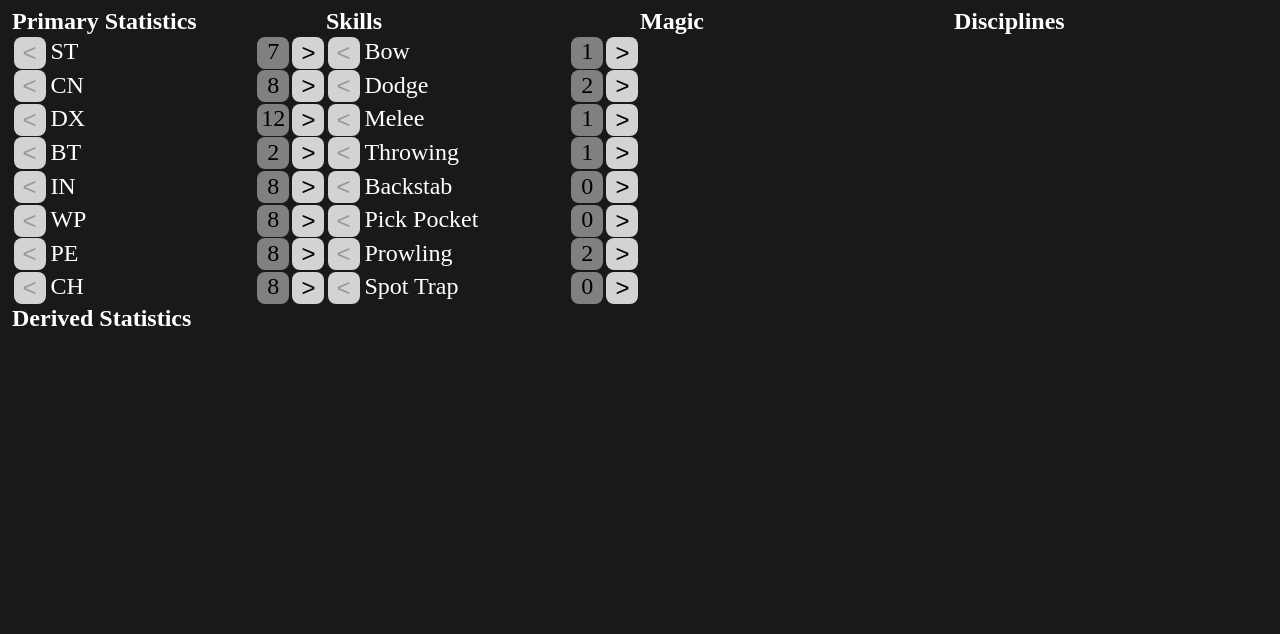
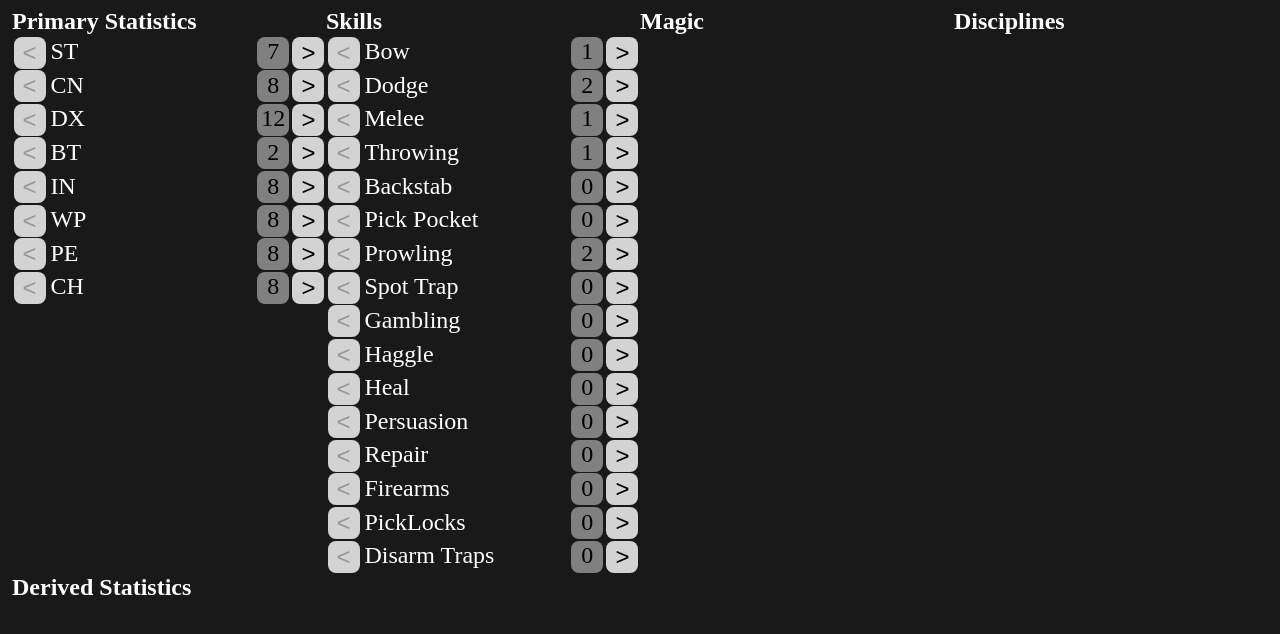
Before and after one commit to limaxophobiac/arcplanner, a React (Vite) app: page / in a window 1280 px wide. Shown: the top 634 px of the page. Built offline with nearby package versions, Linux system fonts and the light colour scheme.

Commit message:
adding skill

```diff
--- a/src/Planner.jsx
+++ b/src/Planner.jsx
@@ -9,6 +9,7 @@ export default Planner;
 
 function Planner(){
     const [character, setCharacter] = useState(characterFactory());
+ //   const [igMins, setIgMins] = useState(false);
 
     function addStat(id, val){
         setCharacter({...character, [id]: character[id] + val, unspent: character.unspent - val})
@@ -21,16 +22,6 @@ function Planner(){
         return (races[character.race][name] || 0) + (backgrounds[character.background].modifiers[name] || 0) + (character[name]*4);
     }
 
-    /*
-        Gambling: 0,
-        Haggle: 0,
-        Heal: 0,
-        Persuasion: 0,
-        Repair: 0,
-        Firearms: 0,
-        PickLocks: 0,
-        DisarmTraps: 0,
-    */
     return (
         <div id ="planner">
             <div id="primary">
@@ -55,6 +46,16 @@ function Planner(){
                 <Statdisplay name="Pick Pocket" value={calcSkill("PickPocket")} assigned={character.PickPocket} hasPoints={character.unspent > 0} adder = {(val) => addStat("PickPocket", val)}/>
                 <Statdisplay name="Prowling" value={calcSkill("Prowling")} assigned={character.Prowling} hasPoints={character.unspent > 0} adder = {(val) => addStat("Prowling", val)}/>
                 <Statdisplay name="Spot Trap" value={calcSkill("SpotTrap")} assigned={character.SpotTrap} hasPoints={character.unspent > 0} adder = {(val) => addStat("SpotTrap", val)}/>
+
+                <Statdisplay name="Gambling" value={calcSkill("Gambling")} assigned={character.Gambling} hasPoints={character.unspent > 0} adder = {(val) => addStat("Gambling", val)}/>
+                <Statdisplay name="Haggle" value={calcSkill("Haggle")} assigned={character.Haggle} hasPoints={character.unspent > 0} adder = {(val) => addStat("Haggle", val)}/>
+                <Statdisplay name="Heal" value={calcSkill("Heal")} assigned={character.Heal} hasPoints={character.unspent > 0} adder = {(val) => addStat("Heal", val)}/>
+                <Statdisplay name="Persuasion" value={calcSkill("Persuasion")} assigned={character.Persuasion} hasPoints={character.unspent > 0} adder = {(val) => addStat("Persuasion", val)}/>
+
+                <Statdisplay name="Repair" value={calcSkill("Repair")} assigned={character.Repair} hasPoints={character.unspent > 0} adder = {(val) => addStat("Repair", val)}/>
+                <Statdisplay name="Firearms" value={calcSkill("Firearms")} assigned={character.Firearms} hasPoints={character.unspent > 0} adder = {(val) => addStat("Firearms", val)}/>
+                <Statdisplay name="PickLocks" value={calcSkill("PickLocks")} assigned={character.PickLocks} hasPoints={character.unspent > 0} adder = {(val) => addStat("PickLocks", val)}/>
+                <Statdisplay name="Disarm Traps" value={calcSkill("DisarmTraps")} assigned={character.DisarmTraps} hasPoints={character.unspent > 0} adder = {(val) => addStat("DisarmTraps", val)}/>
             </div>
             <div id="Magic">
                 <h2>Magic</h2>
```
